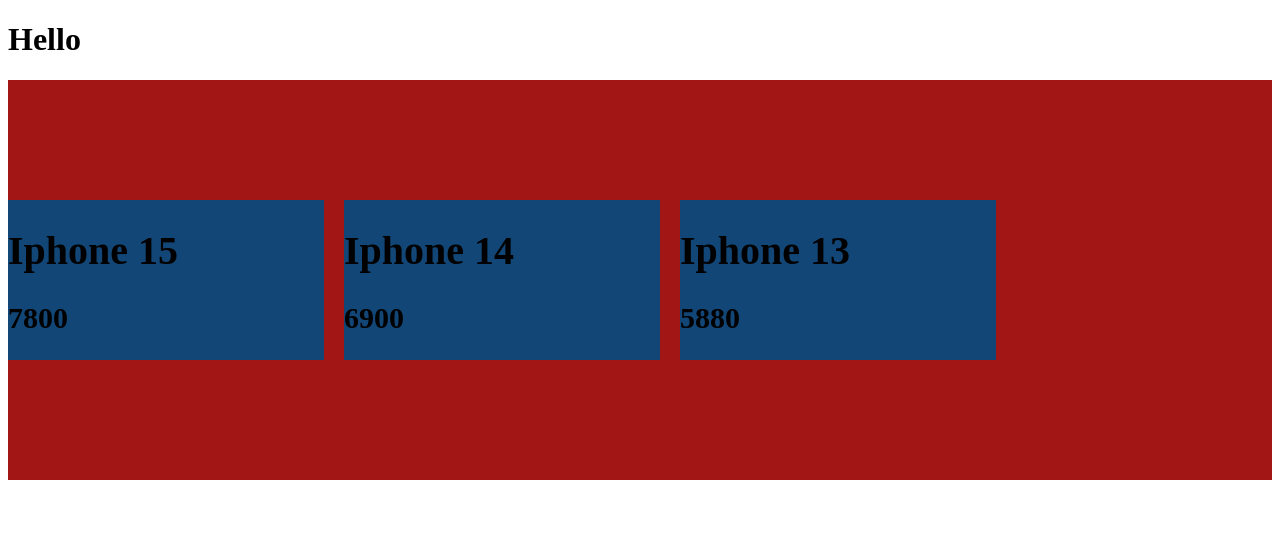
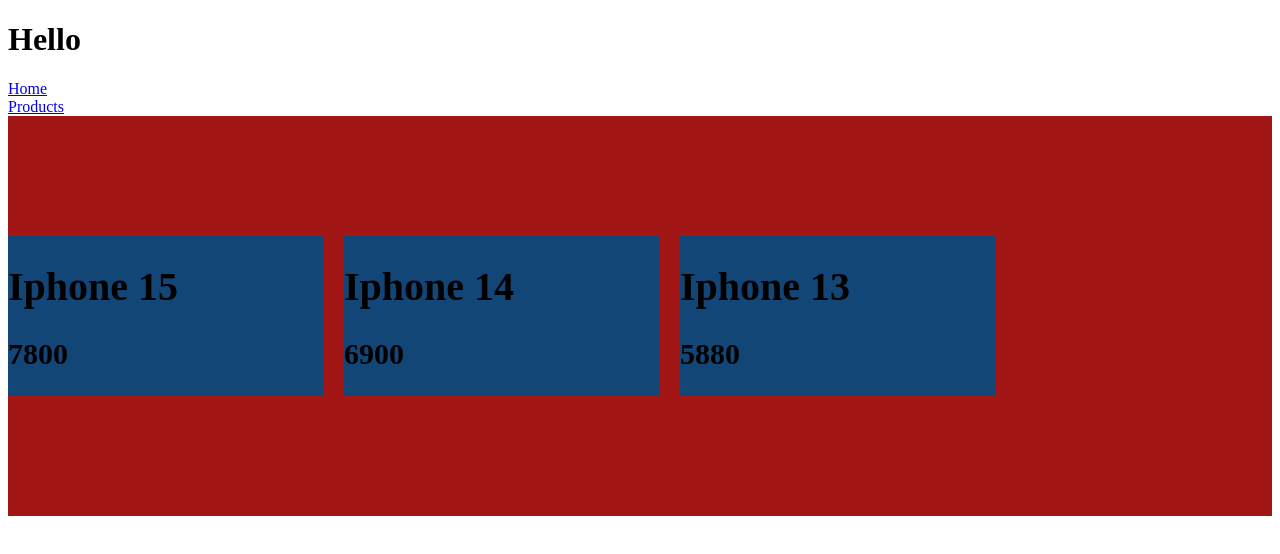
Before and after one commit to SandhanuDulmeth/firstProject-React-Vite, a React (Vite) app: page /products in a window 1280 px wide. Shown: the top 554 px of the page. Built offline with nearby package versions, Linux system fonts and the light colour scheme.

Commit message:
style: add navigation links to App component for Home and Products

```diff
--- a/src/App.jsx
+++ b/src/App.jsx
@@ -3,7 +3,7 @@
 import './App.css'
 import Product from './Products'
 import Home from './Home'
-import { BrowserRouter, Routes, Route } from 'react-router-dom'
+import { BrowserRouter, Routes, Route, Link } from 'react-router-dom'
 
 
 function App() {
@@ -13,12 +13,18 @@
   return (
     <>
       <h1>Hello</h1>
-     <BrowserRouter>
-     <Routes>
-        <Route path="/home" element={<Home/>} />
-        <Route path="/products" element={<Product/>} />
-     </Routes>
-     </BrowserRouter>
+
+
+      <BrowserRouter>
+
+        <Link to="/home">Home</Link><br />
+        <Link to="/products">Products</Link>
+
+        <Routes>
+          <Route path="/home" element={<Home />} />
+          <Route path="/products" element={<Product />} />
+        </Routes>
+      </BrowserRouter>
 
 
 
```
